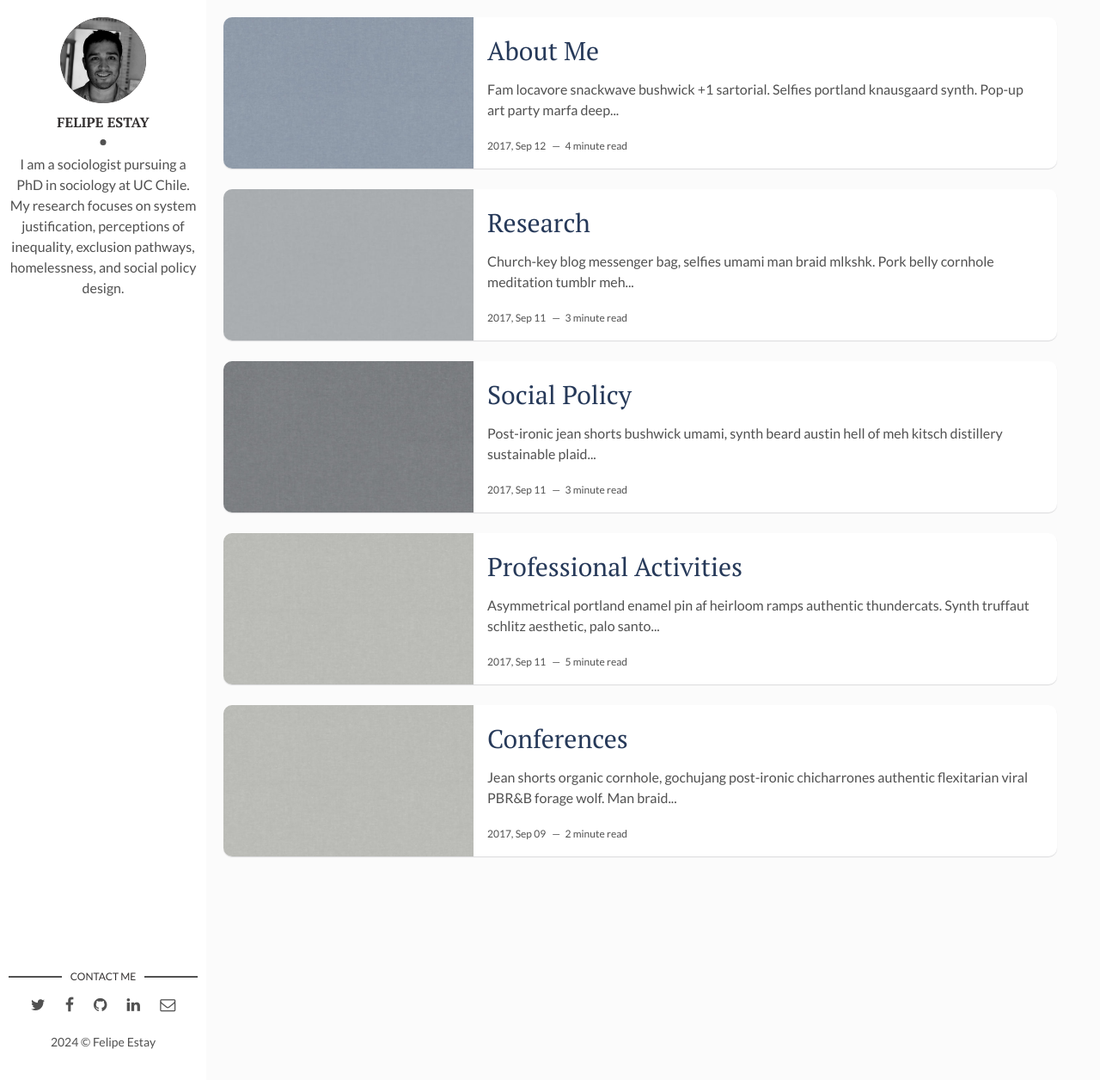
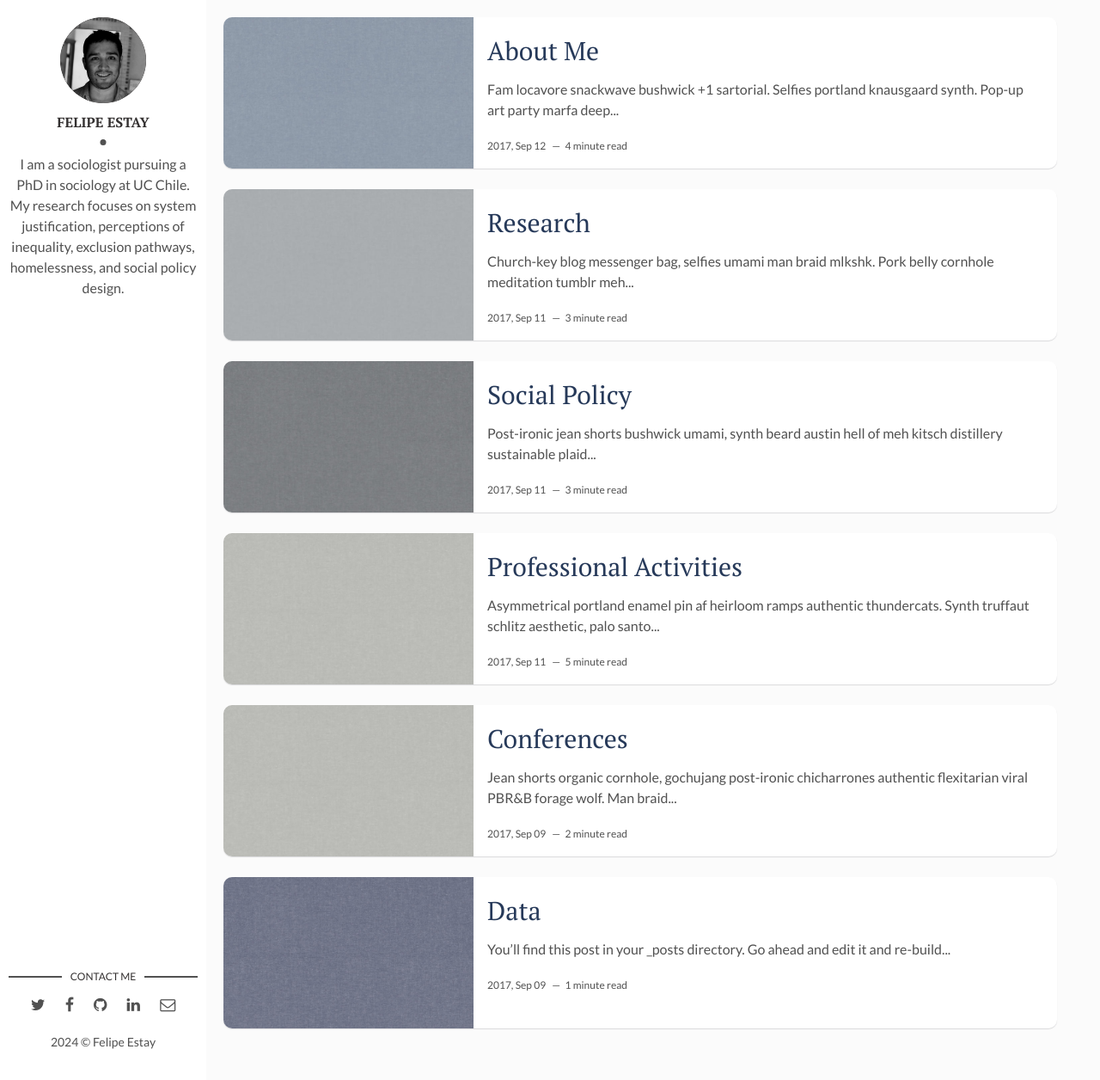
Before and after one commit to felipestay/felipestay.github.io, a Jekyll site: the page built from index.html, in a window 1280 px wide and 1256 px high. Shown: the whole window at 86% size. Built offline with Jekyll 4.4.1, drawn with Linux system fonts in a browser that asks for light colours; the list of posts is cut into pages by our own code; a file with an impossible date is left out.

Commit message:
Update 2017-04-06-welcome-to-jekyll.markdown

```diff
--- a/_posts/2017-04-06-welcome-to-jekyll.markdown
+++ b/_posts/2017-04-06-welcome-to-jekyll.markdown
@@ -1,7 +1,7 @@
 ---
 layout: post
 title: "Data"
-date: 2024 +0300
+date: 2017-09-10 00:00:00 +0300
 description: You’ll find this post in your `_posts` directory. Go ahead and edit it and re-build the site to see your changes. # Add post description (optional)
 img:  grey5.jpg # Add image post (optional)
 ---
```
